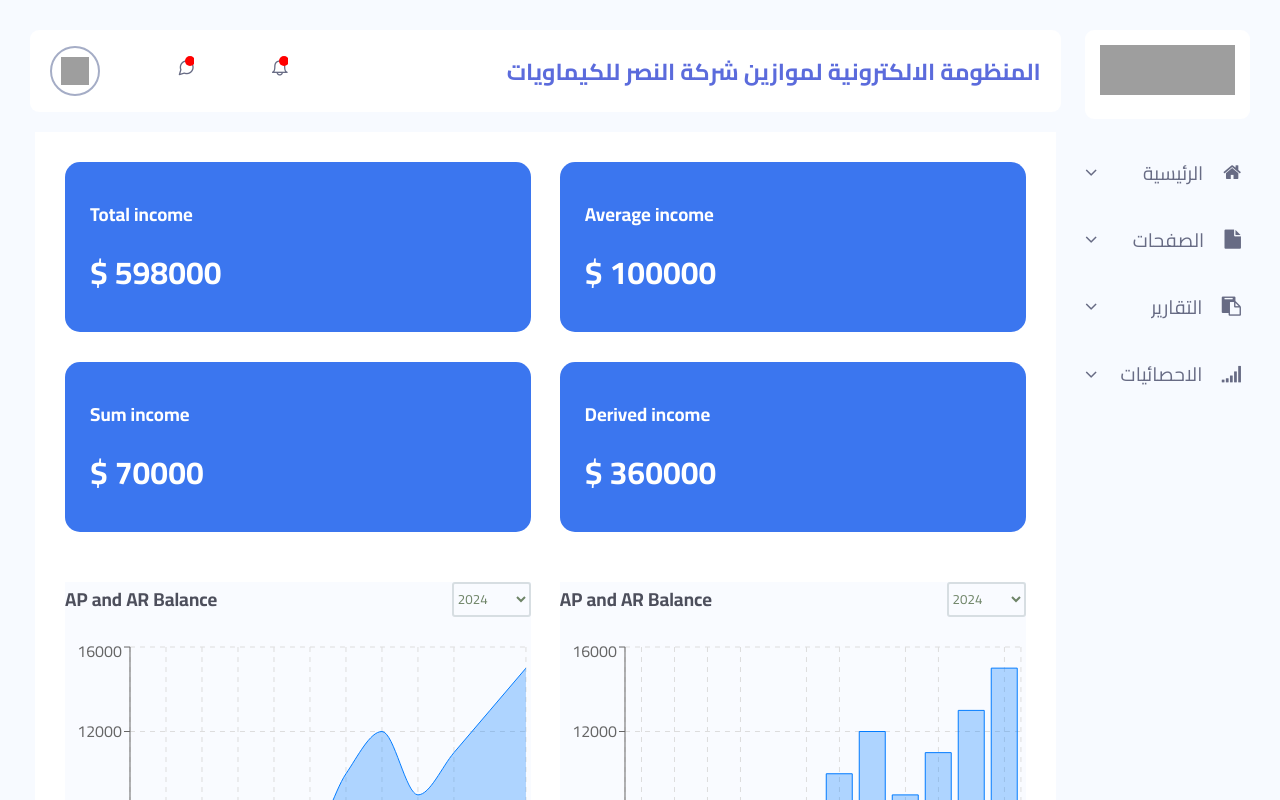
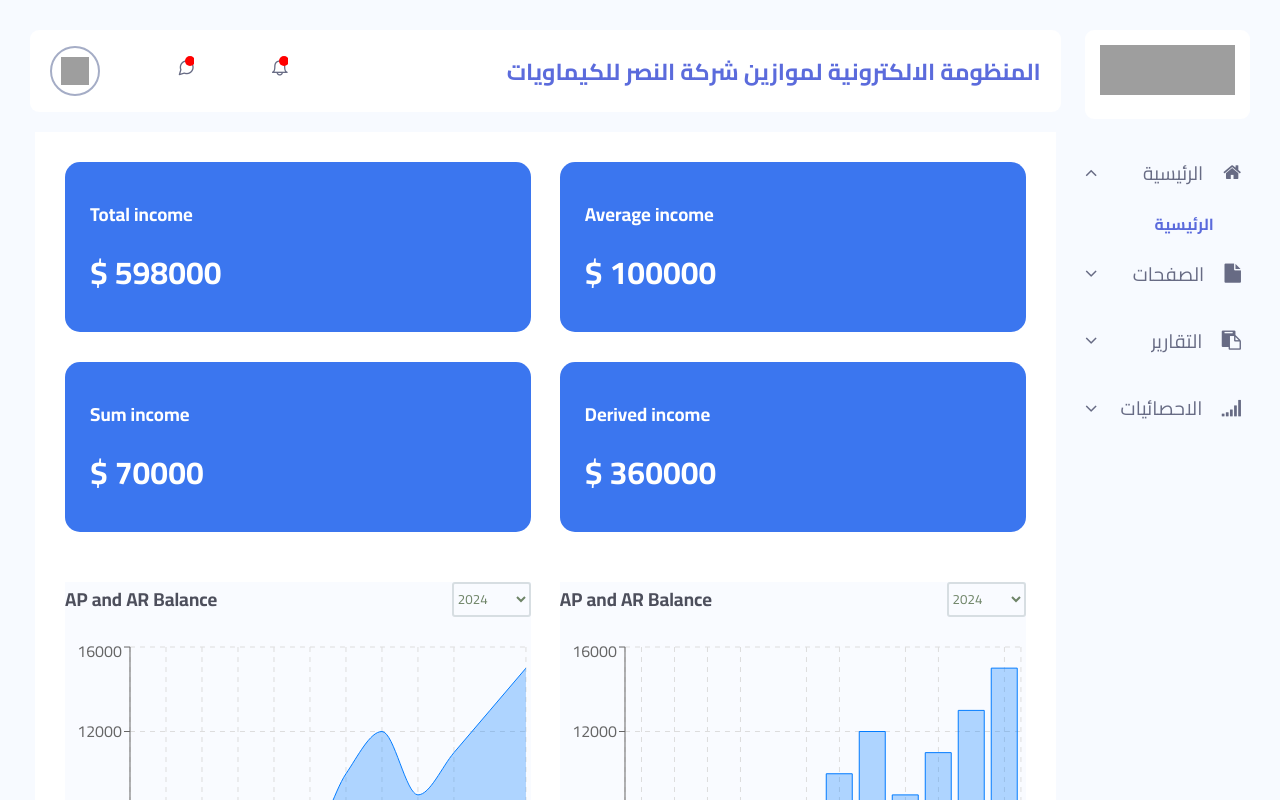
Before and after one commit to Hossam-Elsonbaty/Libra, a React (Create React App) app in the folder libra-react/: page / in a window 1280 px wide. Shown: the top 800 px of the page. Built offline with nearby package versions, Linux system fonts and the light colour scheme; grey boxes are pictures that could not be loaded.

Commit message:
menuDetectsOpenedPage

```diff
--- a/libra-react/src/App.css
+++ b/libra-react/src/App.css
@@ -490,7 +490,7 @@ main {
   height: 252px;
   background-color: #4d4f5c;
   position: absolute;
-  top: 129px;
+  top: 96px;
   left: 3%;
   border-radius: 6px;
   display: none;
--- a/libra-react/src/Components/MenuItem.jsx
+++ b/libra-react/src/Components/MenuItem.jsx
@@ -5,13 +5,23 @@ export default function MenuItem({ title,icon, submenuTitles }) {
   const [isOpen, setIsOpen] = useState(false);
   const navigate = useNavigate();
   const location = useLocation();
+  let haveTheActiveSubMenu = false;
 
   const toggleSubMenu = () => {
     setIsOpen(!isOpen);
   };
 
-  function navToPage(navigatePage){
-    navigate(navigatePage)
+  function navToPage(navigatePage) {
+    navigate(`/${navigatePage}`);
+  }
+
+  // to open menu item sublist that user in
+  let i = 0
+  for(i of submenuTitles){
+
+    if("/"+(i.navigate)===location.pathname){
+      haveTheActiveSubMenu=true;
+    }
   }
 
   return (
@@ -22,21 +32,19 @@ export default function MenuItem({ title,icon, submenuTitles }) {
                 <div className="sideBar-menu-item-name">
                     <p>{title}</p>
                 </div>
-                <i className={`fa ${isOpen ? 'fa-angle-up' : 'fa-angle-down'}`}></i>
+                <i className={`fa ${isOpen || haveTheActiveSubMenu ? 'fa-angle-up' : 'fa-angle-down'}`}></i>
             </div>
         </div>
         <div
             className={`submenu-container ${isOpen ? 'open' : 'closed'}`}
             style={{
-                maxHeight: isOpen ? `${submenuTitles.length * 40}px` : '0px',
+                maxHeight: isOpen || haveTheActiveSubMenu? `${submenuTitles.length * 40}px` : '0px',
                 overflow: 'hidden',
                 transition: 'max-height 0.3s ease-in-out',
             }}
         >
             {submenuTitles.map((submenuTitle, index) => {
-                // Check if the current URL path matches the submenuTitle navigate value
                 const isActive = location.pathname === "/"+  submenuTitle.navigate;
-                console.log(isActive,location.pathname,submenuTitle.navigate)
 
                 return (
                     <div
--- a/libra-react/src/Components/SideBar.jsx
+++ b/libra-react/src/Components/SideBar.jsx
@@ -9,13 +9,13 @@ export default function SideBar() {
         <img src="https://demo.dashboardpack.com/finance-html/img/logo.png" alt=""/>
       </div>
       <div className="sideBar-menu">
-        <MenuItem title="الرئيسية" icon="fa fa-home" submenuTitles={[{title:"الرئيسية",navigate:"/"}]}/>
-        <MenuItem title="الصفحات" icon="fa fa-file" submenuTitles={[{title:"بيانات العميل",navigate:"transaction"},{title:"بيانات جميع العملاء",navigate:""}]}/>
+        <MenuItem title="الرئيسية" icon="fa fa-home" submenuTitles={[{title:"الرئيسية",navigate:""}]}/>
+        <MenuItem title="الصفحات" icon="fa fa-file" submenuTitles={[{title:"بيانات العميل",navigate:"transaction"},{title:"بيانات جميع العملاء",navigate:"xxx"}]}/>
         {/* <MenuItem title="التطبيقات" icon="fa fa-th" submenuTitles={["Mailbox","Chat","FAQ"]}/> */}
         {/* <MenuItem title="UI Components" icon="fa fa-paint-brush" submenuTitles={["Elements","Components"]}/>
         <MenuItem title="Widgets" icon="fa fa-paint-brush" submenuTitles={["Chart boxes","Profile Box"]}/> */}
-        <MenuItem title="التقارير" icon="fa fa-clipboard" submenuTitles={[{title:"التقارير",navigate:""}]}/>
-        <MenuItem title="الاحصائيات" icon="fa fa-signal" submenuTitles={[{title:"الاحصائيات",navigate:""}]}/>
+        <MenuItem title="التقارير" icon="fa fa-clipboard" submenuTitles={[{title:"التقارير",navigate:"xxx"}]}/>
+        <MenuItem title="الاحصائيات" icon="fa fa-signal" submenuTitles={[{title:"الاحصائيات",navigate:"xxx"}]}/>
       </div>
     </div>
     </>
--- a/libra-react/src/scss/_App.scss
+++ b/libra-react/src/scss/_App.scss
@@ -545,7 +545,7 @@ main{
   height: 252px;
   background-color: #4d4f5c;
   position: absolute;
-  top: 129px;
+  top: 96px;
   left:3%;
   border-radius: 6px;
   display: none;
```
Also changed, not shown: 1 other file (tests, documents, lock files or other folders).
